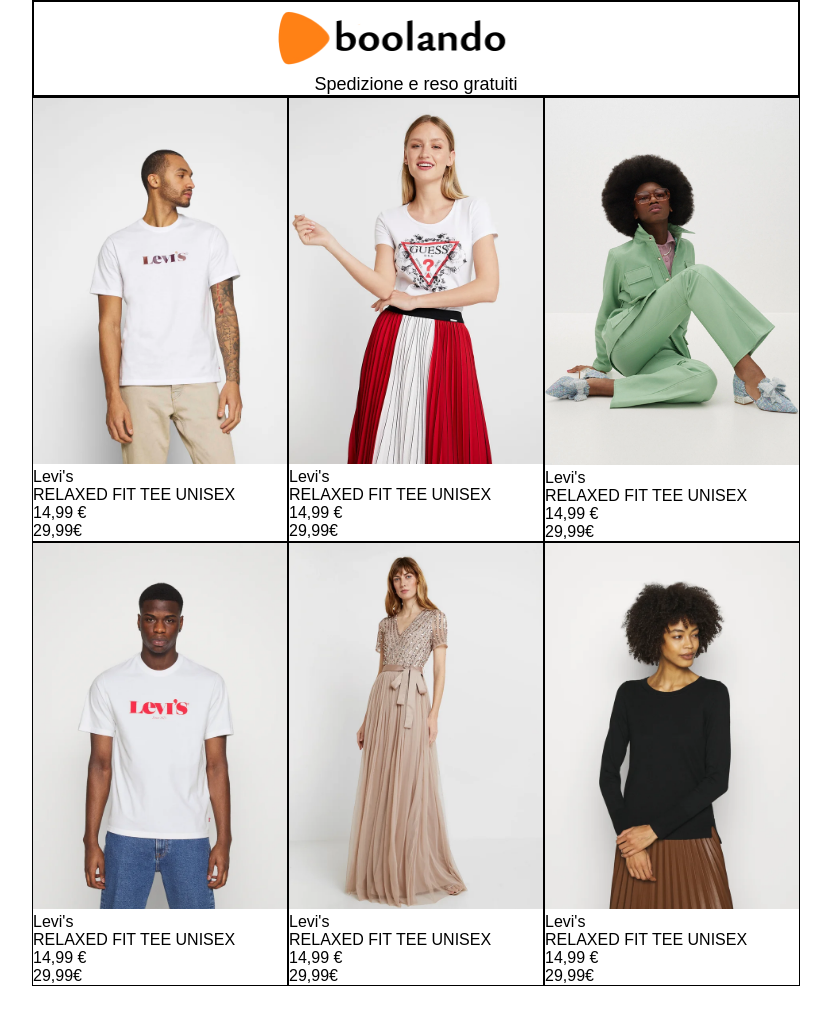
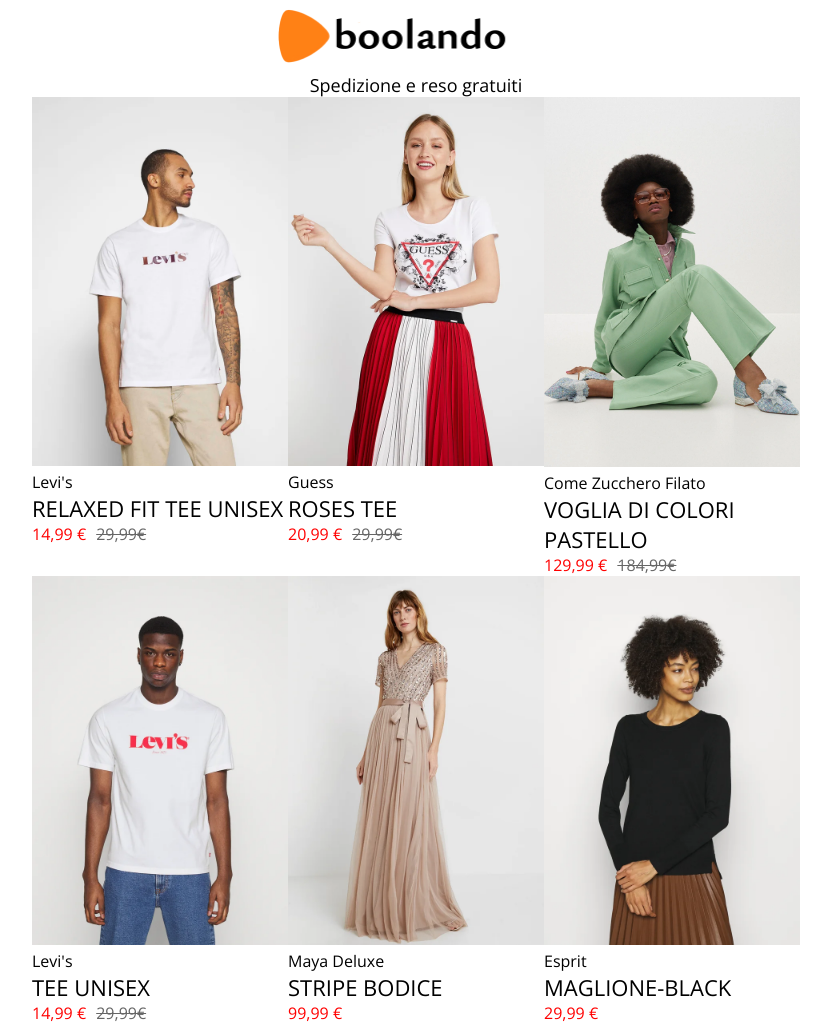
Before and after one commit to RaffaeleVallifuoco/html-css-boolando, a plain HTML site: page index.html in a window 1280 px wide. Shown: the whole page, without its empty margins (224-1055 px from the left). Before the commit the page ends 986 px from the top, so only its background shows below. Drawn offline with nearby package versions, Linux system fonts and the light colour scheme; a web font is replaced by a local one.

Commit message:
add item description

```diff
--- a/css/style.css
+++ b/css/style.css
@@ -1,4 +1,3 @@
-/* font */
 
 /* reset */
 *{
@@ -11,11 +10,14 @@
 
 }
 
-body {font-family: "Ysabeau Office", sans-serif;
-    font-optical-sizing: auto;
-    font-weight: <weight>;
-    font-style: normal;
+body {
+    font-family: "Open Sans", sans-serif;
+        font-optical-sizing: auto;
+
+        font-style: normal;
+
 }
+
 
 .container {
     margin: 0 auto;
@@ -23,10 +25,10 @@
 
 }
 
-.booleando_header {
+/*.booleando_header {
     border: 2px solid black;
 
-}
+}*/
 
 .logo {
     width: 300px;
@@ -49,7 +51,7 @@
 
 .col-3 {
     width: calc(4*100%/12);
-    border: 1px solid black;
+
 }
 
 .main_content .row {
@@ -58,8 +60,28 @@
 
 .row .item_info {
     flex-direction: column;
+    align-items: flex-start;
+    justify-content: flex-start;
 }
 
-.item_info.name {
-    color: bisque;
+.name {
+    font-style: bold;
+    font-size: 22px;
 }
+
+.price {
+    display: inline-block;
+    color: red;
+}
+
+.discount {
+    display: inline-block;
+    margin-left: 6px;
+    text-decoration: line-through;
+    font-size: 16px;
+    color: rgb(102, 102, 102);
+}
+
+.item_info {
+    margin-left: 10px;
+}
--- a/index.html
+++ b/index.html
@@ -7,7 +7,8 @@
     <link rel="stylesheet" href="./css/style.css">
     <link rel="preconnect" href="https://fonts.googleapis.com">
     <link rel="preconnect" href="https://fonts.gstatic.com" crossorigin>
-    <link href="https://fonts.googleapis.com/css2?family=Ysabeau+Office:ital,wght@0,1..1000;1,1..1000&display=swap"
+    <link
+        href="https://fonts.googleapis.com/css2?family=Open+Sans:ital,wght@0,300..800;1,300..800&family=Ysabeau:ital,wght@0,1..1000;1,1..1000&display=swap"
         rel="stylesheet">
 </head>
 <body>
@@ -27,48 +28,48 @@
                     <div class="brand">Levi's</div>
                     <div class="name">RELAXED FIT TEE UNISEX</div>
                     <div class="price">14,99 €</div>
-                    <div class="discout">29,99€</div>
+                    <div class="discount">29,99€</div>
                     </p>
                 </div>
                 <div class="col-3"><img src="./img/2.webp" alt="photo2">
                     <p class="item_info">
-                        <div class="brand">Levi's</div>
-                        <div class="name">RELAXED FIT TEE UNISEX</div>
-                        <div class="price">14,99 €</div>
-                        <div class="discout">29,99€</div>
+                        <div class="brand">Guess</div>
+                        <div class="name">ROSES TEE</div>
+                        <div class="price">20,99 €</div>
+                        <div class="discount">29,99€</div>
                     </p>
                 </div>
                 <div class="col-3"><img src="./img/3.webp" alt="photo3">
                     <p class="item_info">
-                    <div class="brand">Levi's</div>
-                    <div class="name">RELAXED FIT TEE UNISEX</div>
-                    <div class="price">14,99 €</div>
-                    <div class="discout">29,99€</div>
+                    <div class="brand">Come Zucchero Filato</div>
+                    <div class="name">VOGLIA DI COLORI PASTELLO</div>
+                    <div class="price">129,99 €</div>
+                    <div class="discount">184,99€</div>
                     </p>
                 </div>
                 <div class="col-3"><img src="./img/4.webp" alt="photo4">
                     <p class="item_info">
                     <div class="brand">Levi's</div>
-                    <div class="name">RELAXED FIT TEE UNISEX</div>
+                    <div class="name">TEE UNISEX</div>
                     <div class="price">14,99 €</div>
-                    <div class="discout">29,99€</div>
+                    <div class="discount">29,99€</div>
                     </p>
                 </div>
                 <div class="col-3">
                     <img src="./img/5.webp" alt="photo5">
                     <p class="item_info">
-                    <div class="brand">Levi's</div>
-                    <div class="name">RELAXED FIT TEE UNISEX</div>
-                    <div class="price">14,99 €</div>
-                    <div class="discout">29,99€</div>
+                    <div class="brand">Maya Deluxe</div>
+                    <div class="name">STRIPE BODICE</div>
+                    <div class="price">99,99 €</div>
+                    <div class="discount"></div>
                     </p>
                 </div>
                 <div class="col-3"><img src="./img/6.webp" alt="photo6">
                     <p class="item_info">
-                    <div class="brand">Levi's</div>
-                    <div class="name">RELAXED FIT TEE UNISEX</div>
-                    <div class="price">14,99 €</div>
-                    <div class="discout">29,99€</div>
+                    <div class="brand">Esprit</div>
+                    <div class="name">MAGLIONE-BLACK</div>
+                    <div class="price">29,99 €</div>
+                    <div class="discount"></div>
                     </p>
 
             </div>
```
